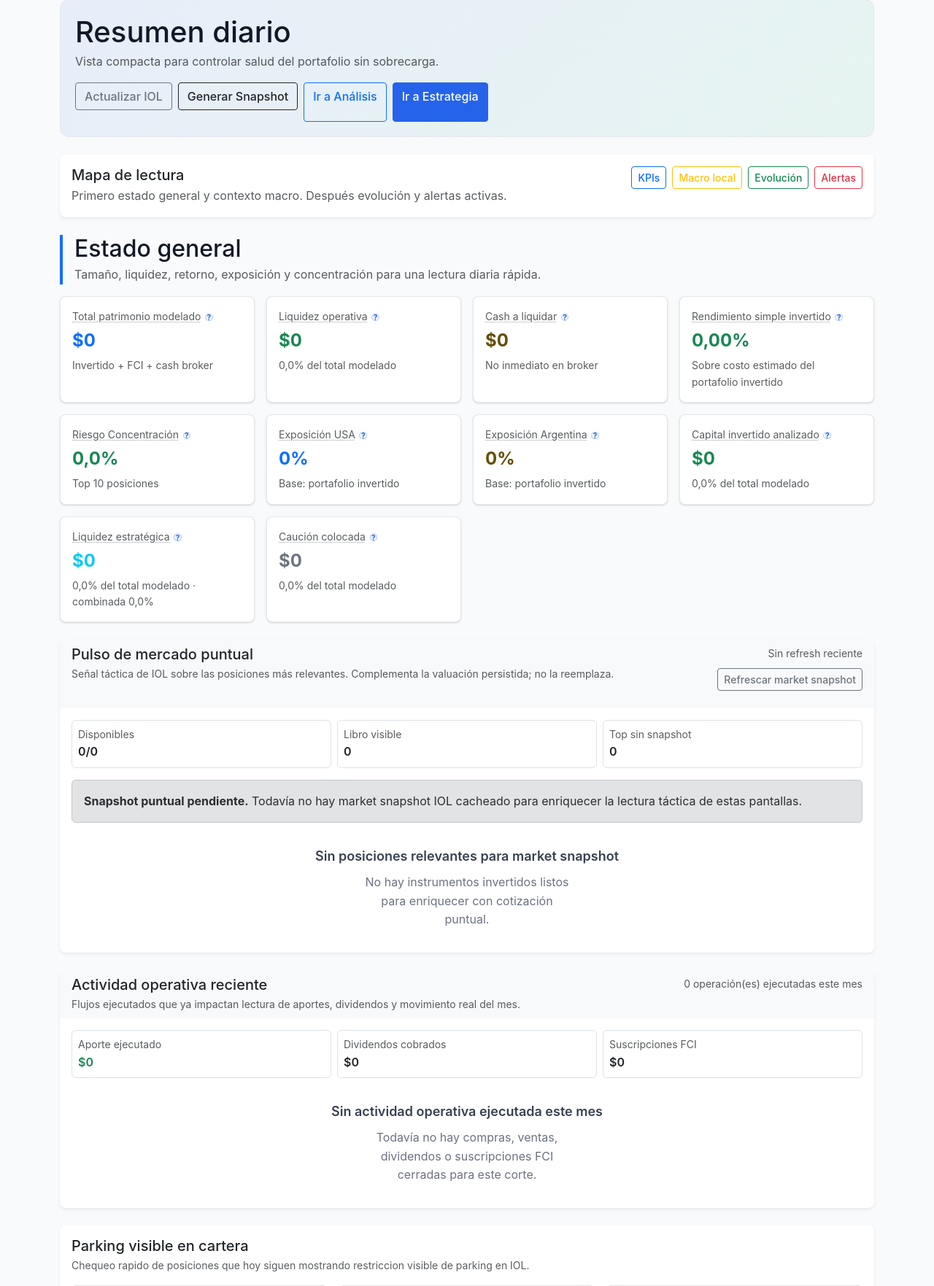
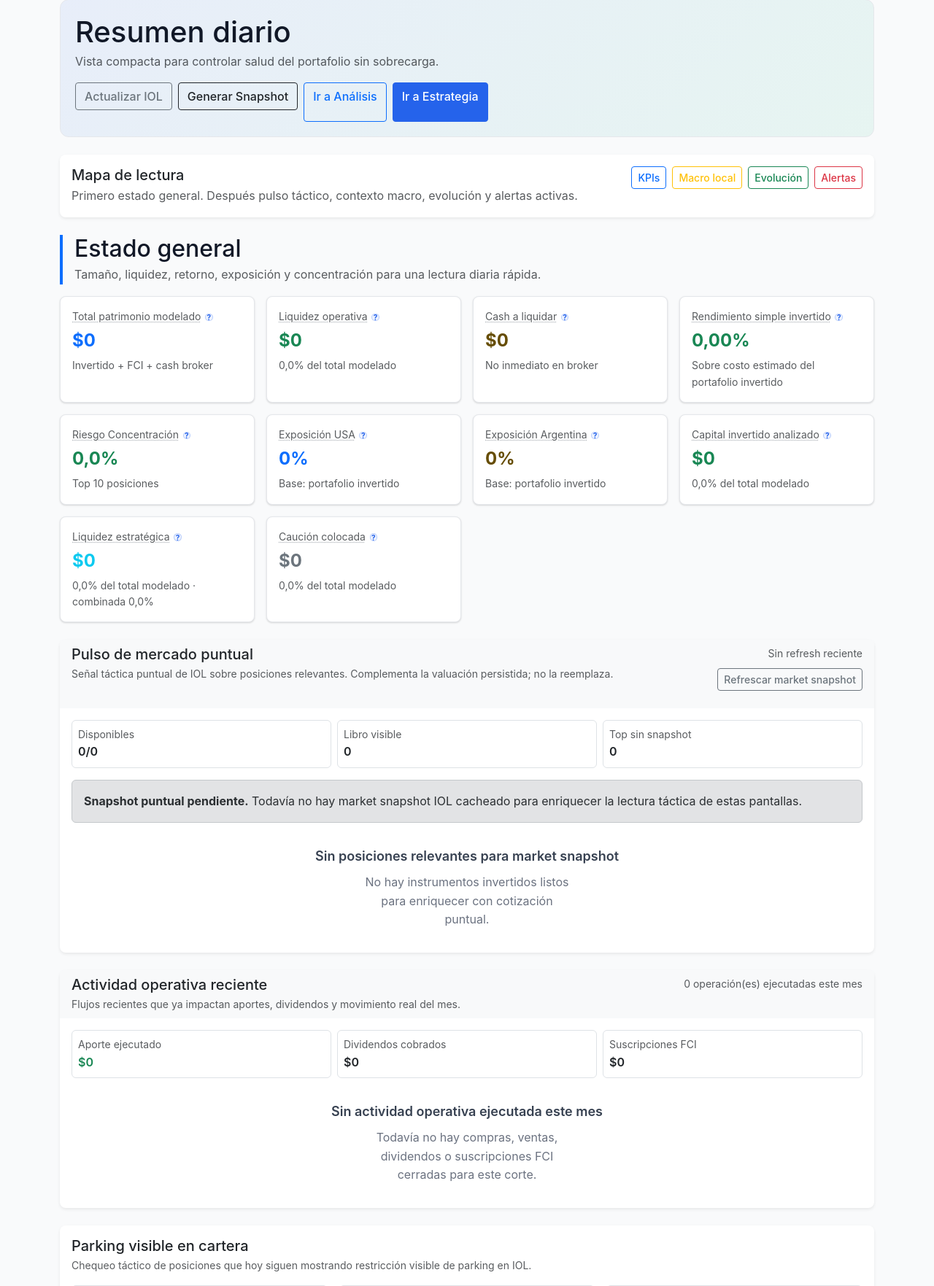
Before and after one commit to Nicokac/portafolio-iol, a Django app: page / in a window 1280 px wide; the page is wider, and only the part inside the window is pictured. Shown: the part 135-1898 px from the top of that part at 73% size. Run offline with Django 5.2, Linux system fonts and the light colour scheme; the visitor is signed in with stand-in values (Sample User, id 1); data that the repository does not hold is empty; parts of the project's set-up code (start-up, migrations or seed data) failed here and were passed over.

Commit message:
refactor(dashboard): ajusta copy y lectura tactica en resumen

```diff
--- a/templates/dashboard/resumen.html
+++ b/templates/dashboard/resumen.html
@@ -31,7 +31,7 @@
             <div class="d-flex flex-wrap justify-content-between align-items-start gap-3">
                 <div>
                     <h2 class="h5 mb-1">Mapa de lectura</h2>
-                    <p class="text-muted mb-0">Primero estado general y contexto macro. Después evolución y alertas activas.</p>
+                    <p class="text-muted mb-0">Primero estado general. Después pulso táctico, contexto macro, evolución y alertas activas.</p>
                 </div>
                 <div class="d-flex flex-wrap gap-2">
                     <a class="btn btn-sm btn-outline-primary" href="#resumen-kpis">KPIs</a>
@@ -149,15 +149,15 @@
 </section>
 
 <section class="mb-4">
-    {% include 'dashboard/market_snapshot_panel.html' with title='Pulso de mercado puntual' subtitle='Señal táctica de IOL sobre las posiciones más relevantes. Complementa la valuación persistida; no la reemplaza.' row_limit=':3' panel_mode='compact' %}
+    {% include 'dashboard/market_snapshot_panel.html' with title='Pulso de mercado puntual' subtitle='Señal táctica puntual de IOL sobre posiciones relevantes. Complementa la valuación persistida; no la reemplaza.' row_limit=':3' panel_mode='compact' %}
 </section>
 
 <section class="mb-4">
-    {% include 'dashboard/operations_flow_panel.html' with title='Actividad operativa reciente' subtitle='Flujos ejecutados que ya impactan lectura de aportes, dividendos y movimiento real del mes.' row_limit=':3' panel_mode='compact' %}
+    {% include 'dashboard/operations_flow_panel.html' with title='Actividad operativa reciente' subtitle='Flujos recientes que ya impactan aportes, dividendos y movimiento real del mes.' row_limit=':3' panel_mode='compact' %}
 </section>
 
 <section class="mb-4">
-    {% include 'dashboard/parking_panel.html' with title='Parking visible en cartera' subtitle='Chequeo rapido de posiciones que hoy siguen mostrando restriccion visible de parking en IOL.' row_limit=':3' panel_mode='compact' %}
+    {% include 'dashboard/parking_panel.html' with title='Parking visible en cartera' subtitle='Chequeo táctico de posiciones que hoy siguen mostrando restricción visible de parking en IOL.' row_limit=':3' panel_mode='compact' %}
 </section>
 
 <section id="resumen-macro" class="mb-3">
```
